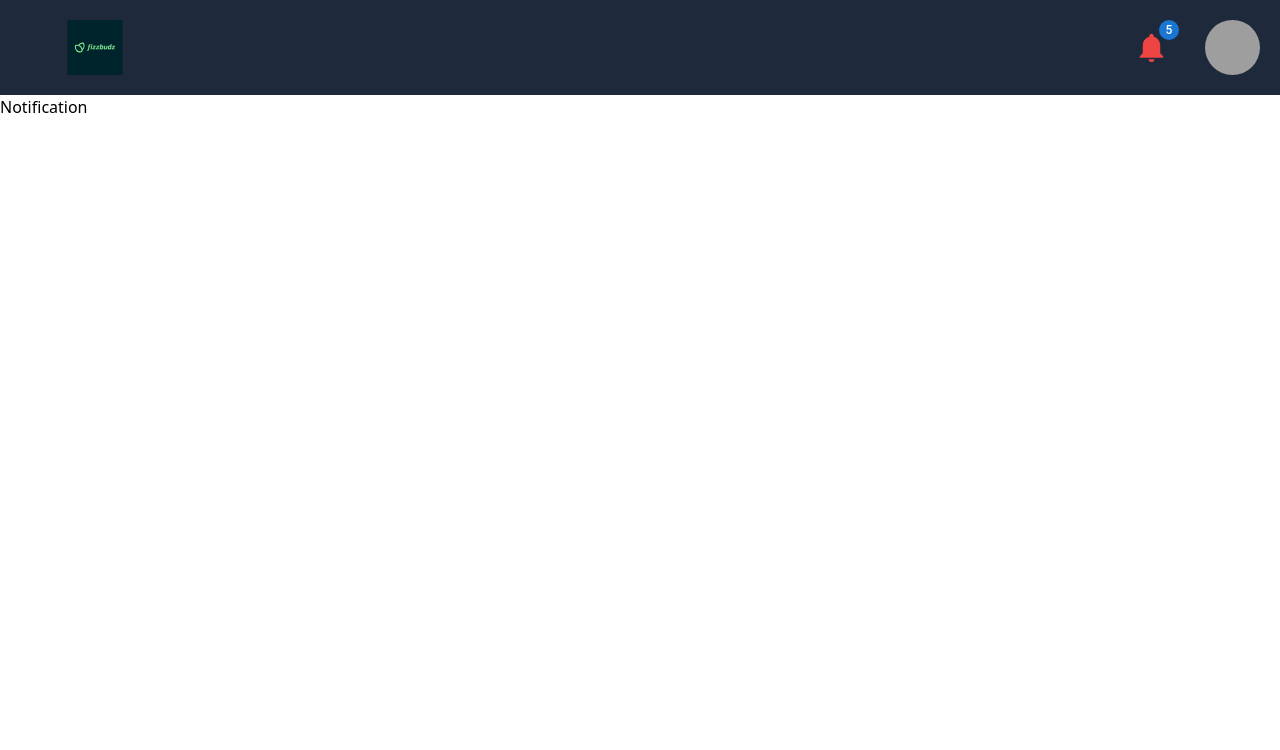
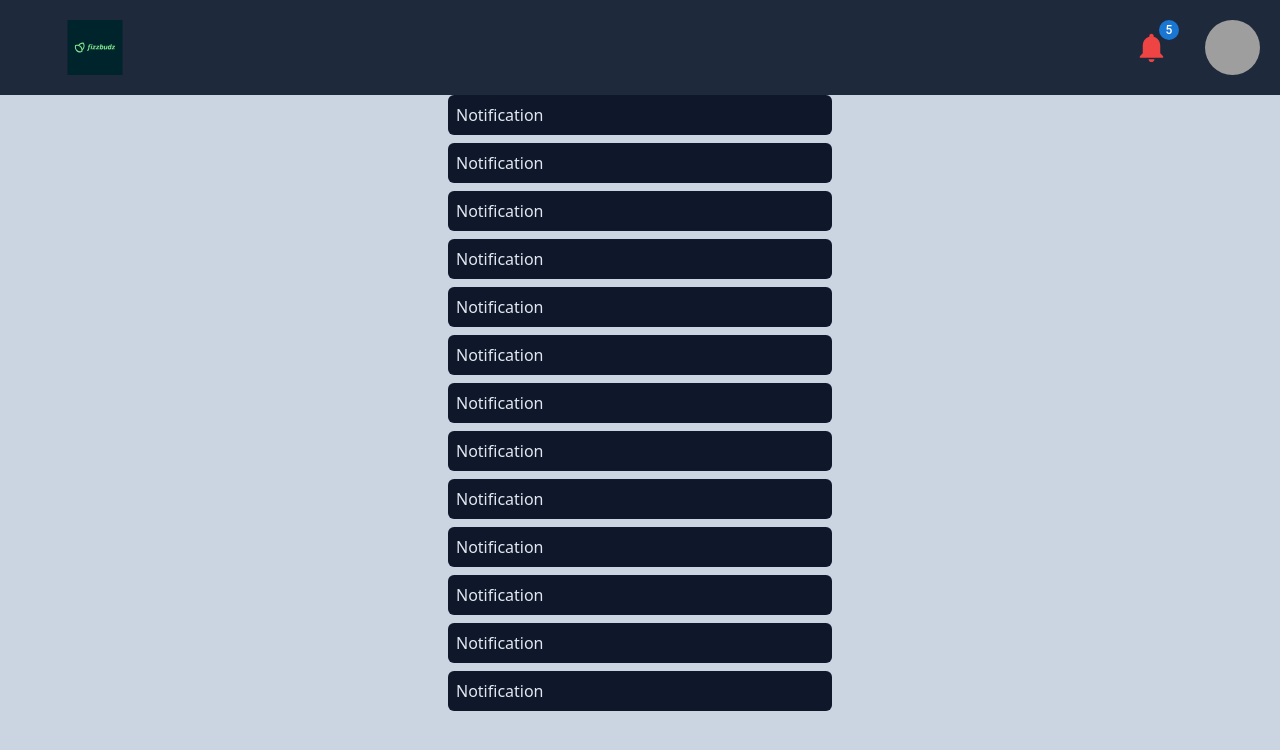
Before and after one commit to elms-labs/fizzbudz, a React (Vite) app in the folder client/: page /home/notifications in a window 1280 px wide. Shown: the top 750 px of the page. Built offline with nearby package versions, Linux system fonts and the light colour scheme; grey boxes are pictures that could not be loaded.

Commit message:
updated header

```diff
--- a/client/src/components/Header.tsx
+++ b/client/src/components/Header.tsx
@@ -15,8 +15,8 @@ export default function Header() {
         <nav className='flex items-center gap-5'>
           <Link to='/home/notifications'>
             <IconButton>
-              <Badge color='primary' badgeContent={5} max={99}>
-                <NotificationsIcon className='text-red-500' fontSize='large' />
+              <Badge color='primary' badgeContent={5} max={10}>
+                <NotificationsIcon className='hover:text-red-400 text-red-500' fontSize='large' />
               </Badge>
             </IconButton>
           </Link>
--- /dev/null
+++ b/client/src/components/Notification.tsx
@@ -0,0 +1,7 @@
+export default function Notification() {
+  return (
+    <div className="p-2 bg-slate-900 w-96 rounded-md text-slate-200">
+        <h1>Notification</h1>
+    </div>
+  );
+}
--- a/client/src/components/UserCard.tsx
+++ b/client/src/components/UserCard.tsx
@@ -3,7 +3,7 @@ export default function UserCard() {
     <div className='bg-slate-100 h-40 p-2 rounded-md shadow-md relative'>
       <img className="h-[70px] w-[70px] rounded-full" src='https://avatars.githubusercontent.com/u/96328329?v=4' alt='' />
       <h1>Username: Miranda</h1>
-      <button className="absolute bottom-3 right-3 hover:bg-green-400 bg-green-500 p-3 rounded-md">Request</button>
+      <button className="absolute bottom-3 right-3 hover:bg-lime-400 bg-lime-300 p-3 rounded-md">Request</button>
     </div>
   );
 }
--- a/client/src/containers/NotificationContainer.tsx
+++ b/client/src/containers/NotificationContainer.tsx
@@ -1,7 +1,11 @@
+import Notification from "../components/Notification";
+
 export default function NotificationContainer() {
     return (
-      <div>
-        <h1>Notification</h1>
+      <div className="bg-slate-300 h-screen flex w-full flex-col items-center gap-2">
+        {[1, 2, 3, 4,5,6,7,8,8,9,9,0,1].map(() => (
+        <Notification />
+      ))}
       </div>
     );
   }
```
